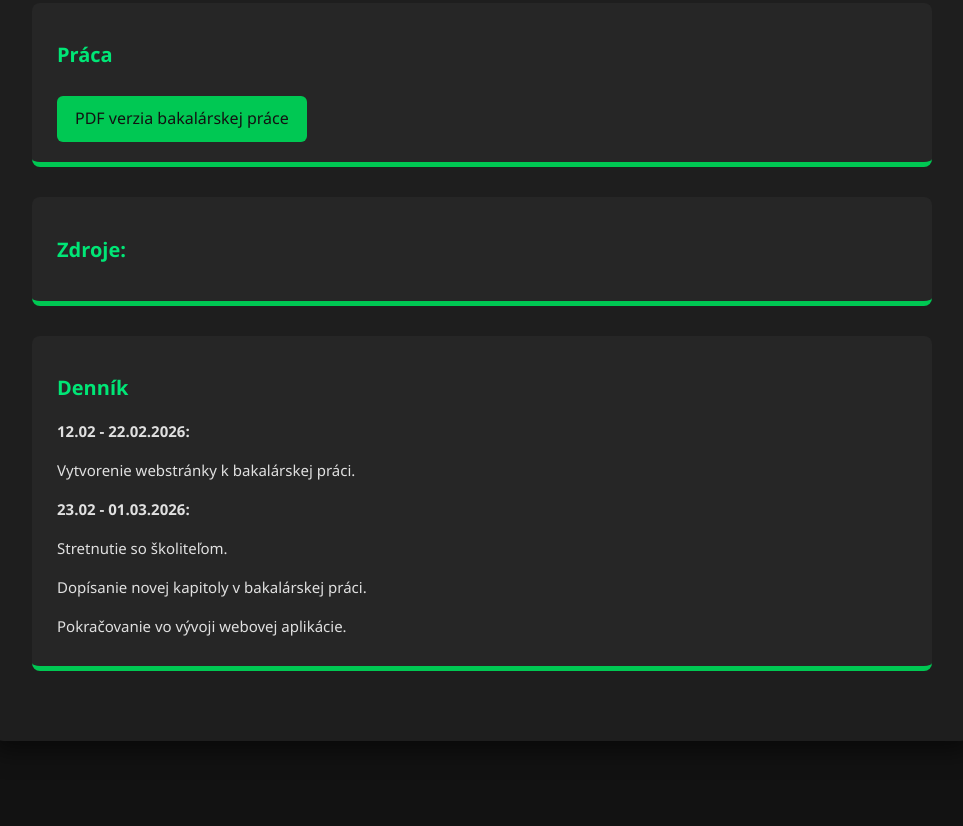
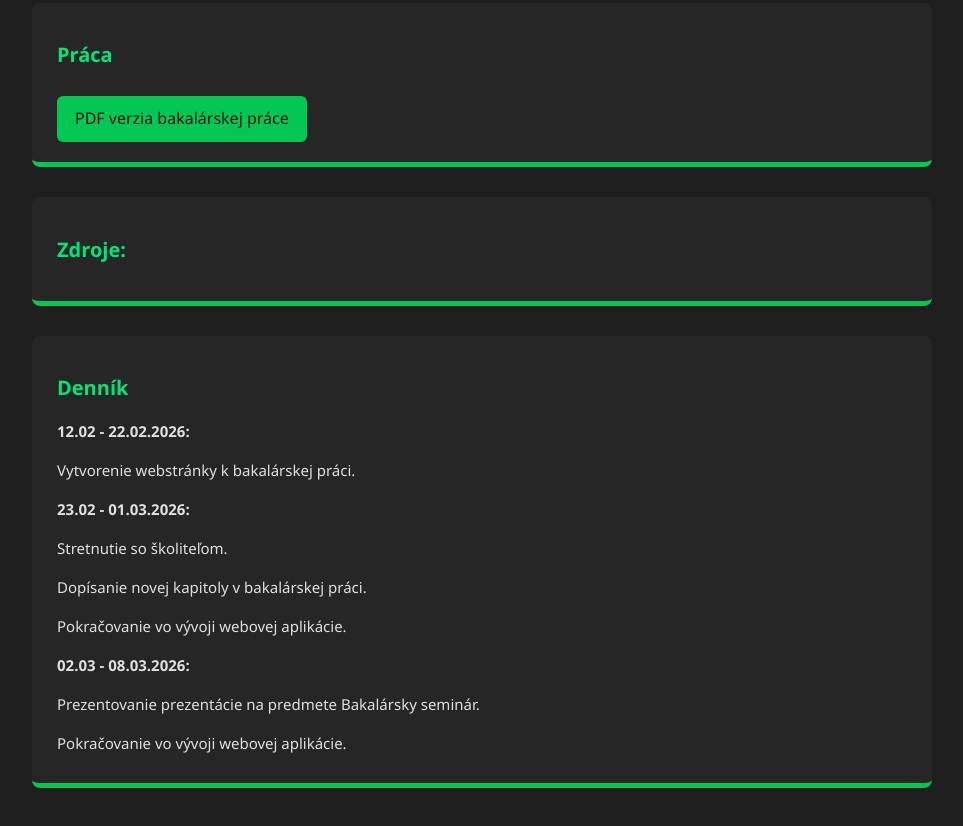
Before and after one commit to Martinus333/Bakalarsky_seminar, a plain HTML site: page index.html in a window 1280 px wide. Shown: the part 745-1571 px from the top of the page, without its empty margins (158-1121 px from the left). Before the commit the page ends 1536 px from the top, so only its background shows below. Drawn offline with Linux system fonts and the light colour scheme.

Commit message:
Add files via upload

```diff
--- a/index.html
+++ b/index.html
@@ -53,6 +53,10 @@
            <p>Dopísanie novej kapitoly v bakalárskej práci.</p>
            <p>Pokračovanie vo vývoji webovej aplikácie.</p>
 
+           <p><strong>02.03 - 08.03.2026:</strong></p>
+           <p>Prezentovanie prezentácie na predmete Bakalársky seminár.</p>
+           <p>Pokračovanie vo vývoji webovej aplikácie.</p>
+
        </div>
 
     </div>
```
